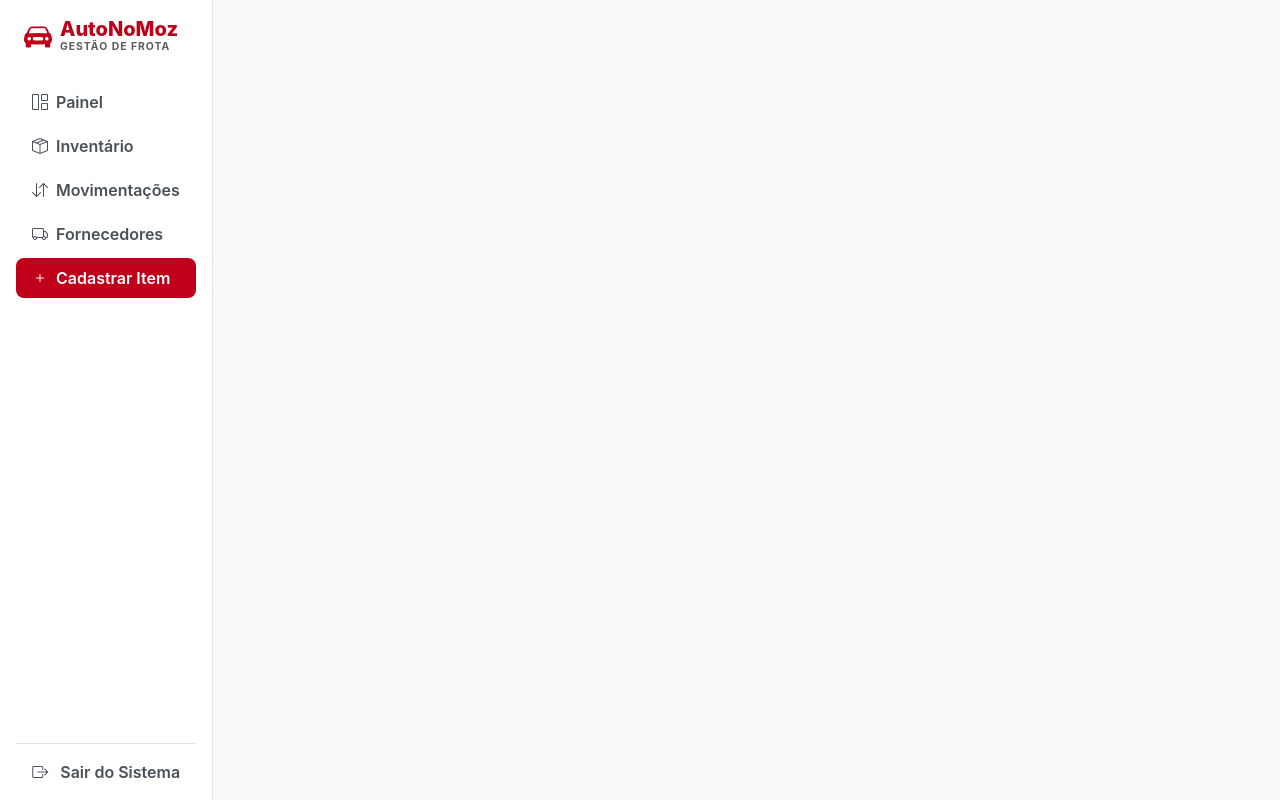
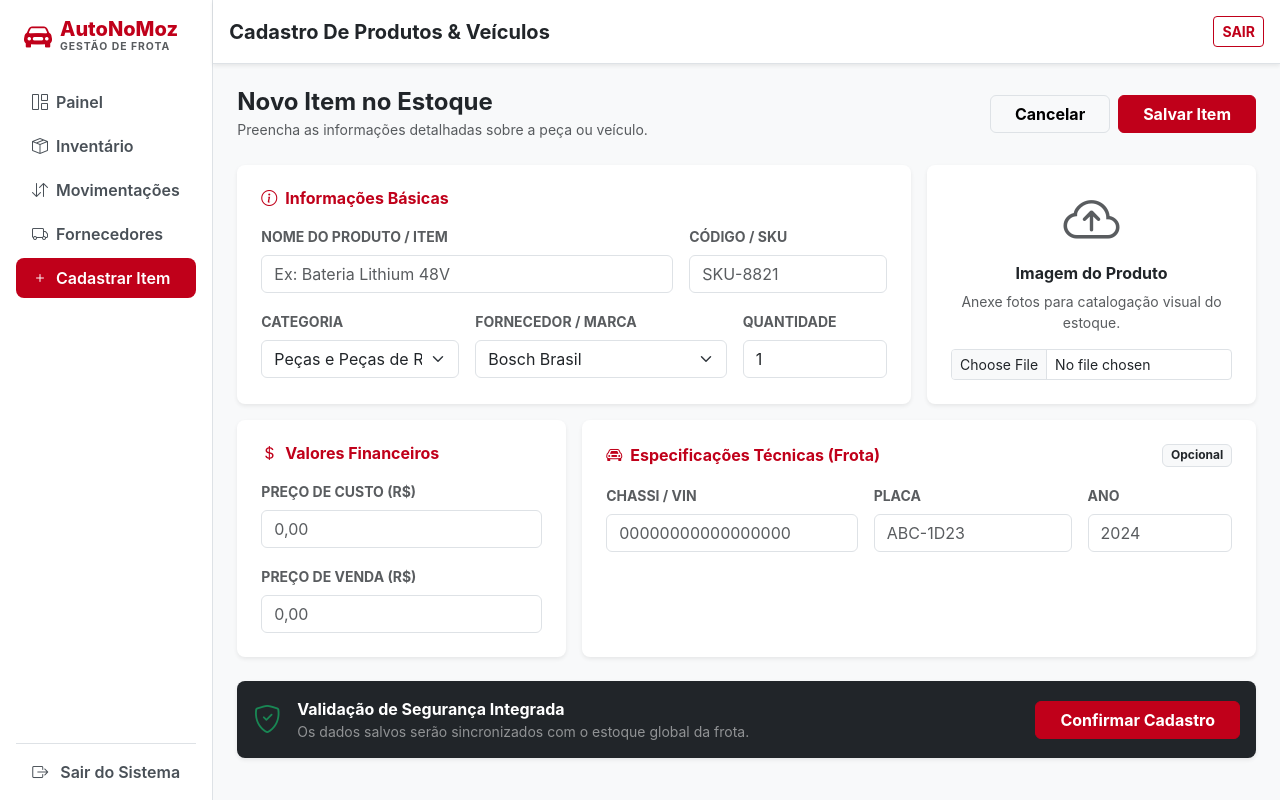
Before and after one commit to Rafael75801/Autonomoz-React, a React (Vite) app: page /produtos in a window 1280 px wide. Built offline with nearby package versions, Linux system fonts and the light colour scheme.

Commit message:
Descomentado parte de "Produtos Cadastrados" no App.jsx

```diff
--- a/src/App.jsx
+++ b/src/App.jsx
@@ -8,7 +8,7 @@ import Dashboard from './pages/Dashboard'
 import Inventario from './pages/Inventario'
 import Movimentacoes from './pages/Movimentacoes'
 import Fornecedores from './pages/Fornecedores'
-// import ProdutosCadastrados from './pages/ProdutosCadastrados'
+import ProdutosCadastrados from './pages/ProdutosCadastrados'
 
 function Layout() {
   const location = useLocation()
@@ -25,7 +25,7 @@ function Layout() {
           <Route path='/inventario' element={<Inventario />}        />
           <Route path='/movimentacoes' element={<Movimentacoes />}  />
           <Route path='/fornecedores' element={<Fornecedores />}    />
-          {/* <Route path='/produtos' element={<ProdutosCadastrados />} /> */}
+          <Route path='/produtos' element={<ProdutosCadastrados />} />
 
         </Routes>
       </div>
```
